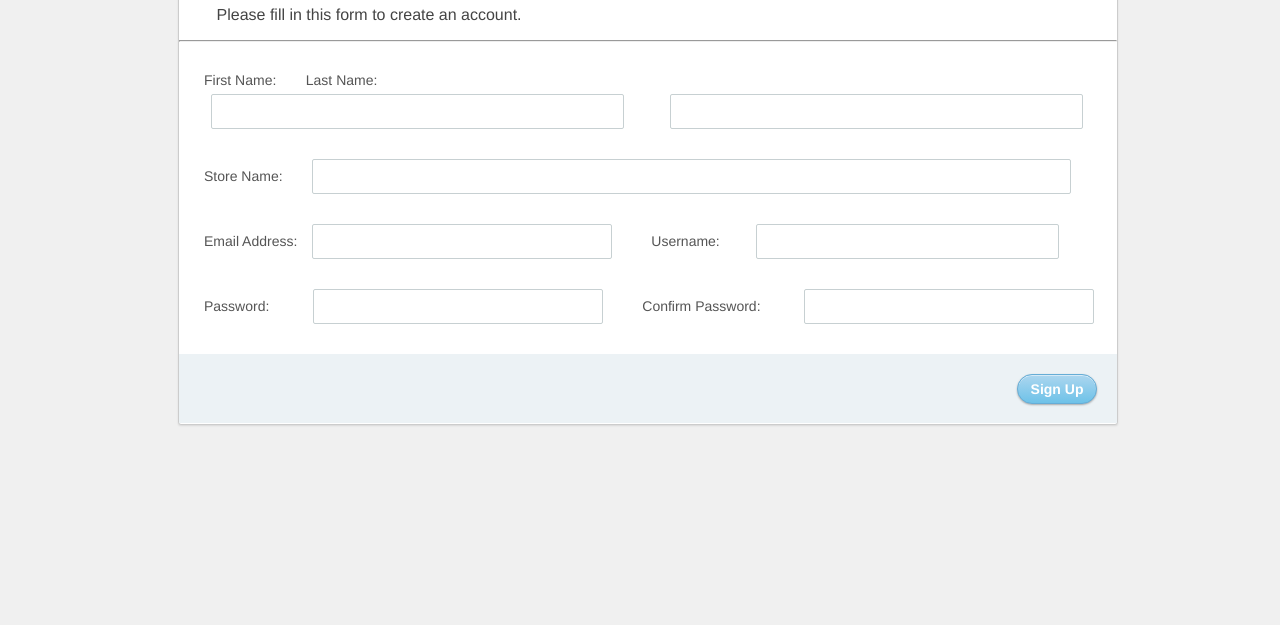
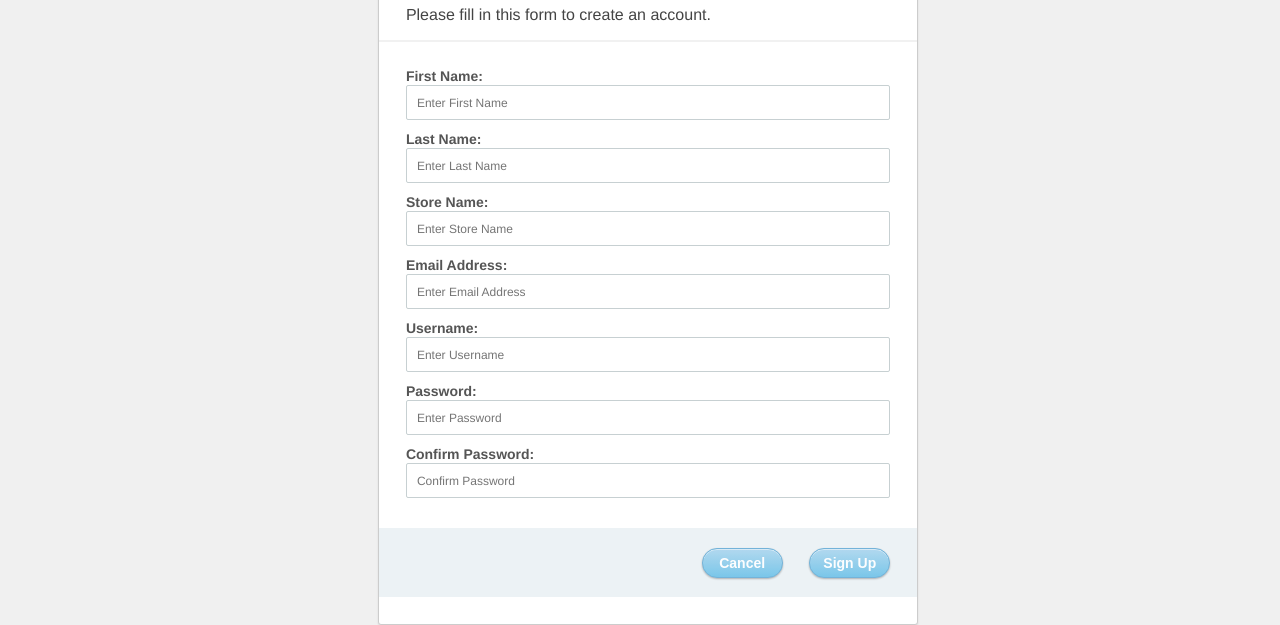
Before and after one commit to seyeogunsina/BBD-Make-Over-Store, a plain HTML site: page UI/signup.htm in a window 1280 px wide. Shown: the part 231-856 px from the top of the page. Before the commit the page ends 824 px from the top, so only its background shows below. Drawn offline with Linux system fonts and the light colour scheme.

Commit message:
Sign-Up Page first Upload

```diff
--- a/UI/signup.htm
+++ b/UI/signup.htm
@@ -13,22 +13,23 @@
             <hr>
             <form>
                 <label for="firstname">First Name:</label>
+                <input type="text" id="firstname" name="firstname" placeholder="Enter First Name" required/>
                 <label for="lastname">Last Name:</label><br/>
-                <input type="text" id="firstname" name="firstname" required/>
-                <input type="text" id="lastname" name="lastname" required/>
+                <input type="text" id="lastname" name="lastname" placeholder="Enter Last Name" required/>
                 <label for="storename">Store Name:</label>
-                <input type="text" id="storename" name="storename"/>
+                <input type="text" id="storename" name="storename" placeholder="Enter Store Name"/>
                 <label for="email">Email Address:</label>
-                <input type="email" id="email" name="email"/>
+                <input type="email" id="email" name="email" placeholder="Enter Email Address" required/>
                 <label for="username">Username:</label>
-                <input type="text" id="username" type="username"/>
+                <input type="text" id="username" type="username" placeholder="Enter Username" required/>
                 <label for="password">Password:</label>
-                <input type="password" id="password" name="password"/>
+                <input type="password" id="password" name="password" placeholder="Enter Password" required/>
                 <label for="confirm-password">Confirm Password:</label>
-                <input type="password" id="password" name="password"/>
-                <div id="lower">
-                    <input type="submit" value="Sign Up"/>
-                </div><!--/ lower-->
+                <input type="password" id="password" name="password" placeholder="Confirm Password" required/>
+                <div class="lower">
+                    <button type="submit" class="signupbtn">Sign Up</button>
+                    <button type="button" class="cancelbtn">Cancel</button>
+                </div>
             </form>
         </div>
     </body>
--- a/UI/style_signup.css
+++ b/UI/style_signup.css
@@ -1,6 +1,6 @@
 * {box-sizing: border-box}
 h1, p{
-  margin-left: 4%;
+  margin-left: 5%;
 }
 html, body {
   width: 100%;
@@ -12,8 +12,8 @@ html, body {
 }
 #signupcontainer {
   position: relative;
-  width: 940px;
-  height: 500px;
+  width: 540px;
+  height: 700px;
   top: 0%;
   left: 0%;
   margin: 0 auto;
@@ -33,6 +33,21 @@ img.avatar {
   border: 1px solid #ccc;
   box-shadow: 0 1px 2px rgba(0, 0, 0, .1);
 }
+input[type=text], input[type=password], input[type=email] {
+  color: #777;
+  padding-left: 10px;
+  margin: 10px;
+  margin-top: 0px;
+  margin-left: 5%;
+  width: 90%;
+  height: 35px;
+  border: 1px solid #c7d0d2;
+  border-radius: 2px;
+  box-shadow: inset 0 1.5px 3px rgba(190, 190, 190, .4) 0 0 0 5px #f5f7f8;
+  -webkit-transition: all .4s ease;
+  -moz-transition: all .4s ease;
+  transition: all .4s ease;
+}
 form {
   margin: 0 auto;
   margin-top: 20px;
@@ -40,9 +55,10 @@ form {
 label {
   color: #555;
   display: inline-block;
-  margin-left: 25px;
-  padding-top: 10px;
+  margin-left: 5%;
+  padding-top: 0px;
   font-size: 14px;
+  font-weight: bold;
 }
 p a {
   font-size: 11px;
@@ -62,108 +78,29 @@ input {
   font-size: 12px;
   outline: none;
 }
-#password {
-  color: #777;
-  padding-left: 10px;
-  margin: 10px;
-  margin-top: 20px;
-  margin-left: 39px;
-  width: 290px;
-  height: 35px;
-  border: 1px solid #c7d0d2;
-  border-radius: 2px;
-  box-shadow: inset 0 1.5px 3px rgba(190, 190, 190, .4) 0 0 0 5px #f5f7f8;
-  -webkit-transition: all .4s ease;
-  -moz-transition: all .4s ease;
-  transition: all .4s ease;
+hr {
+  border: 1px solid #f1f1f1;
+  margin-bottom: 25px;
 }
-#firstname, #lastname {
-  color: #777;
-  padding-left: 10px;
-  margin: 10px;
-  margin-top: 5px;
-  margin-left: 32px;
-  width: 44%;
-  height: 35px;
-  border: 1px solid #c7d0d2;
-  border-radius: 2px;
-  box-shadow: inset 0 1.5px 3px rgba(190, 190, 190, .4) 0 0 0 5px #f5f7f8;
-  -webkit-transition: all .4s ease;
-  -moz-transition: all .4s ease;
-  transition: all .4s ease;
-  display: inline-block;
-}
-#username {
-  color: #777;
-  padding-left: 10px;
-  margin: 10px;
-  margin-top: 20px;
-  margin-left: 32px;
-  width: 303px;
-  height: 35px;
-  border: 1px solid #c7d0d2;
-  border-radius: 2px;
-  box-shadow: inset 0 1.5px 3px rgba(190, 190, 190, .4) 0 0 0 5px #f5f7f8;
-  -webkit-transition: all .4s ease;
-  -moz-transition: all .4s ease;
-  transition: all .4s ease;
-}
-#email {
-  color: #777;
-  padding-left: 10px;
-  margin: 10px;
-  margin-top: 20px;
-  margin-left: 10px;
-  width: 300px;
-  height: 35px;
-  border: 1px solid #c7d0d2;
-  border-radius: 2px;
-  box-shadow: inset 0 1.5px 3px rgba(190, 190, 190, .4) 0 0 0 5px #f5f7f8;
-  -webkit-transition: all .4s ease;
-  -moz-transition: all .4s ease;
-  transition: all .4s ease;
-}
-#storename {
-  color: #777;
-  padding-left: 10px;
-  margin: 10px;
-  margin-top: 20px;
-  margin-left: 25px;
-  width: 759px;
-  height: 35px;
-  border: 1px solid #c7d0d2;
-  border-radius: 2px;
-  box-shadow: inset 0 1.5px 3px rgba(190, 190, 190, .4) 0 0 0 5px #f5f7f8;
-  -webkit-transition: all .4s ease;
-  -moz-transition: all .4s ease;
-  transition: all .4s ease;
-}
-input[type="text"]:hover, input[type="password"]:hover {
+input[type="text"]:hover, input[type="password"]:hover, input[type="email"]:hover{
   border: 1px solid #b6bfc0;
   box-shadow: inset 0 1.5px 3px rgba(190, 190, 190, .7) 0 0 0 5px #f5f7f8;
 }
-input[type="text"]:focus, input[type="password"]:focus {
+input[type="text"]:focus, input[type="password"]:focus, input[type="email"]:focus {
   border: 1px solid #a8c9e4;
   box-shadow: inset 0 1.5px 3px rgba(190, 190, 190, .4) 0 0 0 5px #e6f2f9;
 }
-#lower {
+.lower {
   background: #ecf2f5;
   width: 100%;
   height: 69px;
   margin-top: 20px;
 }
-input[type=checkbox] {
-  margin-left: 20px;
-  margin-top: 30px;
-}
-.check {
-  margin-left: 3px;
-}
-input[type=submit] {
+button {
   float: right;
-  margin-right: 20px;
+  margin-right: 5%;
   margin-top: 20px;
-  width: 80px;
+  width: 8%;
   height: 30px;
   font-size: 14px;
   font-weight: bold;
@@ -176,14 +113,43 @@ input[type=submit] {
   border: 1px solid #66add6;
   box-shadow: 0 1px 2px rgba(0, 0, 0, .3), inset 0 1px 0 rgba(255, 255, 255, .5);
   cursor: pointer;
+  /*width: 100%;*/
+  opacity: 0.9;
 }
-input[type=submit]:hover {
+button:hover {
+  opacity:1;
   background-image: -webkit-gradient(linear, left top, left bottom, from(#b6e2ff), to(#6ec2e8));
   background-image: -moz-linear-gradient(top left 90deg, #b6e2ff 0%, #6ec2e8 100%);
   background-image: linear-gradient(top left 90deg, #b6e2ff 0%, #6ec2e8 100%);
 }
-input[type=submit]:active {
+
+/* Float cancel and signup buttons and add an equal width */
+.cancelbtn, .signupbtn {
+  float: right;
+  width: 15%;
+}
+input[type=checkbox] {
+  margin-left: 20px;
+  margin-top: 30px;
+}
+.check {
+  margin-left: 3px;
+}
+
+button:active {
   background-image: -webkit-gradient(linear, left top, left bottom, from(#6ec2e8), to(#b6e2ff));
   background-image: -moz-linear-gradient(top left 90deg, #6ec2e8 0%, #b6e2ff 100%);
   background-image: linear-gradient(top left 90deg, #6ec2e8 0%, #b6e2ff 100%);
 }
+/* Clear floats */
+.lower::after {
+  content: "";
+  clear: both;
+  display: table;
+}
+
+/* Change styles for cancel button and signup button on extra small screens */
+@media screen and (max-width: 300px) {
+  .cancelbtn, .signupbtn {
+    width: 100%;
+  }
```
